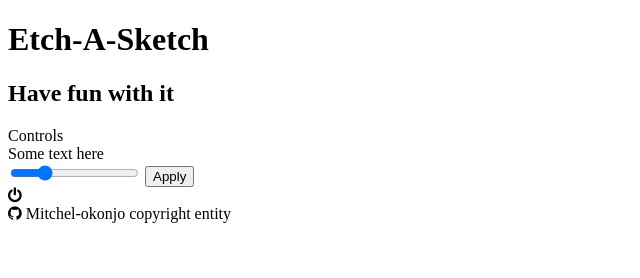
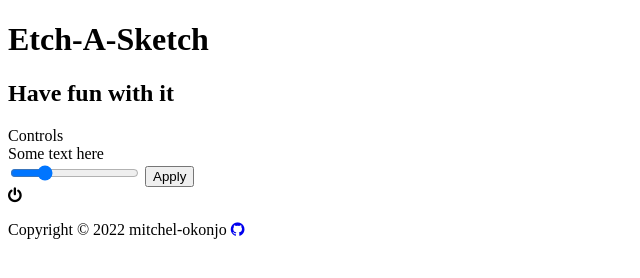
Before and after one commit to Mitchel-Okonjo/etch-a-sketch, a plain HTML site: page index.html in a window 1280 px wide. Shown: the whole page, without its empty margins (0-640 px from the left). Drawn offline with Linux system fonts and the light colour scheme.

Commit message:
Edit footer and add github link

```diff
--- a/index.html
+++ b/index.html
@@ -25,6 +25,14 @@
         </div>
         <div class="grid"></div>
     </div>
-    <div class="footer"><i class="fa fa-github"></i> Mitchel-okonjo copyright entity</div>
+    <div class="footer">
+        <p>Copyright &#169;
+        <script>
+        document.write(new Date().getFullYear())
+        </script>
+        mitchel-okonjo
+        <a href="https://github.com/mitchel-okonjo" target="_blank"><i class="fa fa-github"></i></a>
+        </p>
+    </div>
 </body>
 </html>
```
